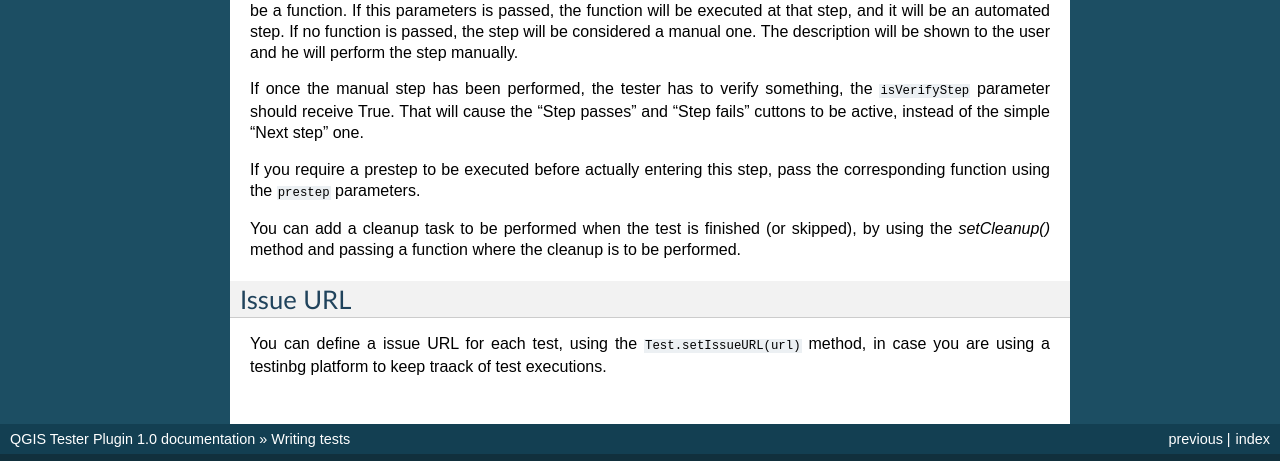
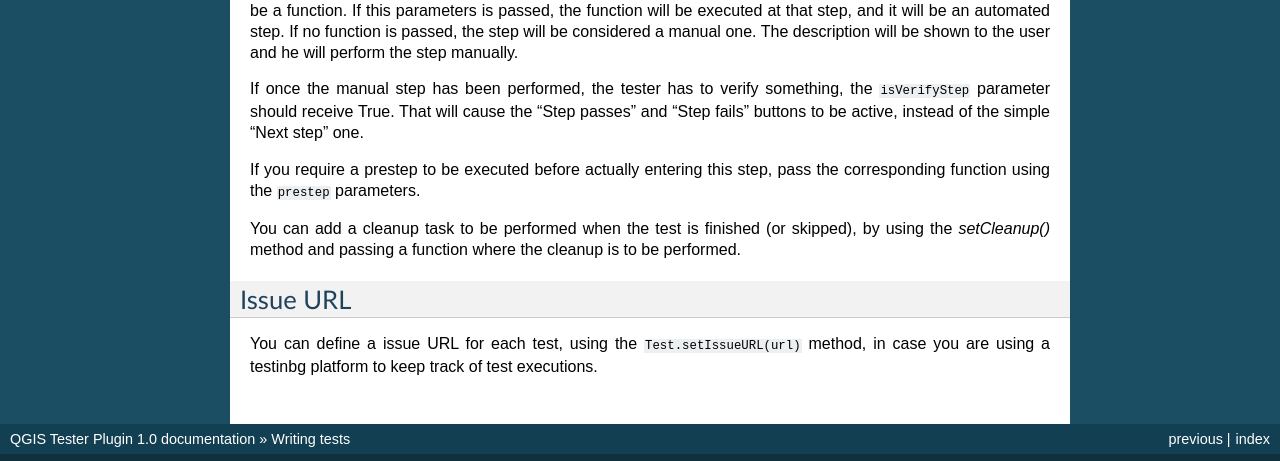
Before and after one commit to planetfederal/qgis-tester-plugin, a Sphinx documentation site: the page built from doc/source/writing_tests.rst, in a window 1280 px wide. Shown: the part 868-1329 px from the top of the page. Built offline with Sphinx 7.4.7, drawn with Linux system fonts in a browser that asks for light colours.

Commit message:
minor fixes in docs

```diff
--- a/doc/source/writing_tests.rst
+++ b/doc/source/writing_tests.rst
@@ -43,7 +43,7 @@ To add a step to the test, the *addStep()* method is used. It accepts four param
 
 The first one is mandatory and is a string with the description of the test. The second one is optional and should be a function. If this parameters is passed, the function will be executed at that step, and it will be an automated step. If no function is passed, the step will be considered a manual one. The description will be shown to the user and he will perform the step manually.
 
-If once the manual step has been performed, the tester has to verify something, the ``isVerifyStep`` parameter should receive True. That will cause the "Step passes" and "Step fails" cuttons to be active, instead of the simple "Next step" one.
+If once the manual step has been performed, the tester has to verify something, the ``isVerifyStep`` parameter should receive True. That will cause the "Step passes" and "Step fails" buttons to be active, instead of the simple "Next step" one.
 
 If you require a prestep to be executed before actually entering this step, pass the corresponding function using the ``prestep`` parameters.
 
@@ -52,4 +52,4 @@ You can add a cleanup task to be performed when the test is finished (or skipped
 Issue URL
 *********
 
-You can define a issue URL for each test, using the ``Test.setIssueURL(url)`` method, in case you are using a testinbg platform to keep traack of test executions.
+You can define a issue URL for each test, using the ``Test.setIssueURL(url)`` method, in case you are using a testinbg platform to keep track of test executions.
```
